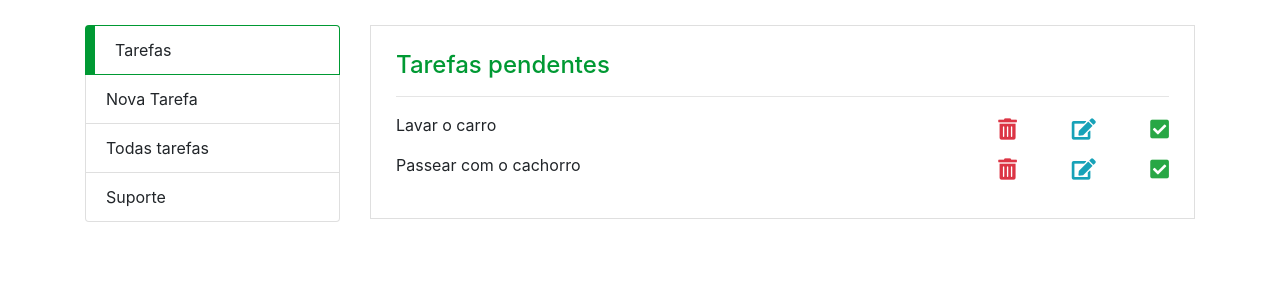
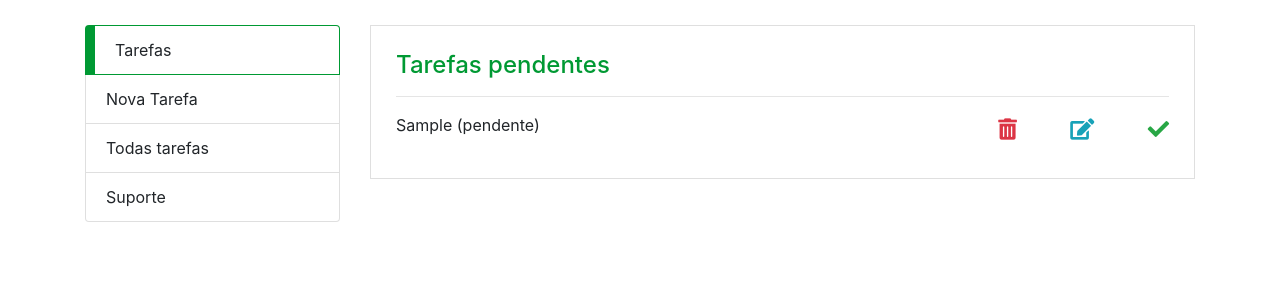
Before and after one commit to FelipeBarrosDeSouzaSilva/lista_tarefas_PHP, a PHP site: page / in a window 1280 px wide. Shown: the part 56-356 px from the top of the page. Run offline with PHP 8.4, Linux system fonts and the light colour scheme; tables that the repository leaves empty or names only in its code hold one stand-in row (values such as "Sample post"); some libraries are stand-ins or nearby versions.

Commit message:
adicionado lógica para listar tarefas pendentes em index.php

```diff
--- a/htdocs/index.php
+++ b/htdocs/index.php
@@ -1,3 +1,8 @@
+<?php
+	$acao = 'recuperar';
+	require 'tarefa.controller.php';
+?>
+
 <html>
 	<head>
 		<meta charset="utf-8" />
@@ -30,24 +35,22 @@
 							<div class="col">
 								<h4>Tarefas pendentes</h4>
 								<hr />
-
-								<div class="row mb-3 d-flex align-items-center tarefa">
-									<div class="col-sm-9">Lavar o carro</div>
-									<div class="col-sm-3 mt-2 d-flex justify-content-between">
-										<i class="fas fa-trash-alt fa-lg text-danger"></i>
-										<i class="fas fa-edit fa-lg text-info"></i>
-										<i class="fas fa-check-square fa-lg text-success"></i>
+								<?php foreach($tarefa as $indice => $value){?>
+								<?php if($value['status'] == 'pendente'){?>
+									<div class="row mb-3 d-flex align-items-center tarefa">
+										<div class="col-sm-9" id="tarefa_<?= $value['id']?>";>
+											<?php echo $value['tarefa']?> (<?php echo $value['status']?>)
+										</div>
+										<div class="col-sm-3 mt-2 d-flex justify-content-between">
+											<i class="fas fa-trash-alt fa-lg text-danger" onclick="remover(<?= $value['id'] ?>)"></i>
+											<?php if($value['status'] == 'pendente'){?>
+													<i class="fas fa-edit fa-lg text-info" onclick="editar(<?= $value['id']?>, '<?= $value['tarefa']?>')"></i>
+													<i class="fas fa-check fa-lg text-success" onclick="marcarRealizada(<?= $value['id']?>)"></i>
+												<?php }?>
+										</div>
 									</div>
-								</div>
-
-								<div class="row mb-3 d-flex align-items-center tarefa">
-									<div class="col-sm-9">Passear com o cachorro</div>
-									<div class="col-sm-3 mt-2 d-flex justify-content-between">
-										<i class="fas fa-trash-alt fa-lg text-danger"></i>
-										<i class="fas fa-edit fa-lg text-info"></i>
-										<i class="fas fa-check-square fa-lg text-success"></i>
-									</div>
-								</div>
+								<?php }?>
+								<?php } ?>
 							</div>
 						</div>
 					</div>
@@ -56,6 +59,7 @@
 		</div>
 	</body>
 	<script src="javascript/menu.js"></script>
+	<script src="javascript/editar.js"></script>
 	<script>
 		menu('index');
 	</script>
```
Also changed, not shown: htdocs/javascript/editar.js (added, +46 -0 lines), htdocs/todas_tarefas.php (+10 -50 lines).
